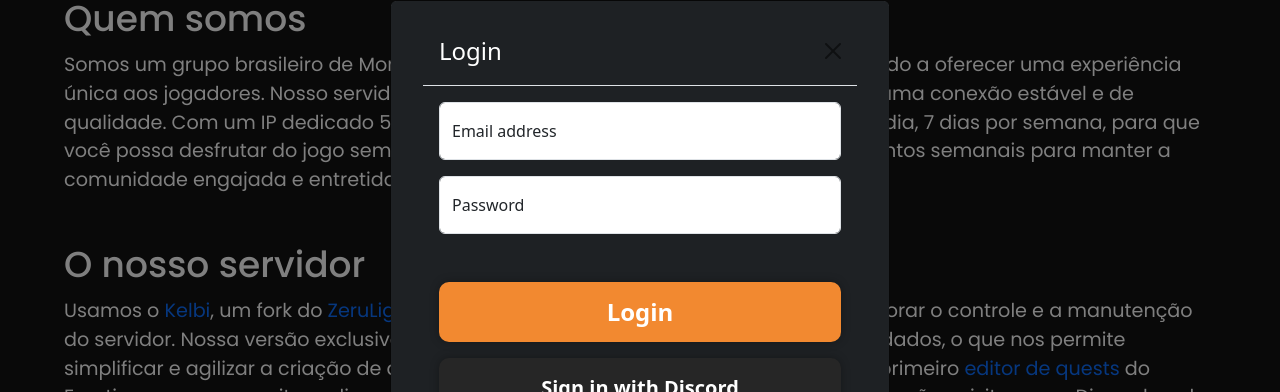
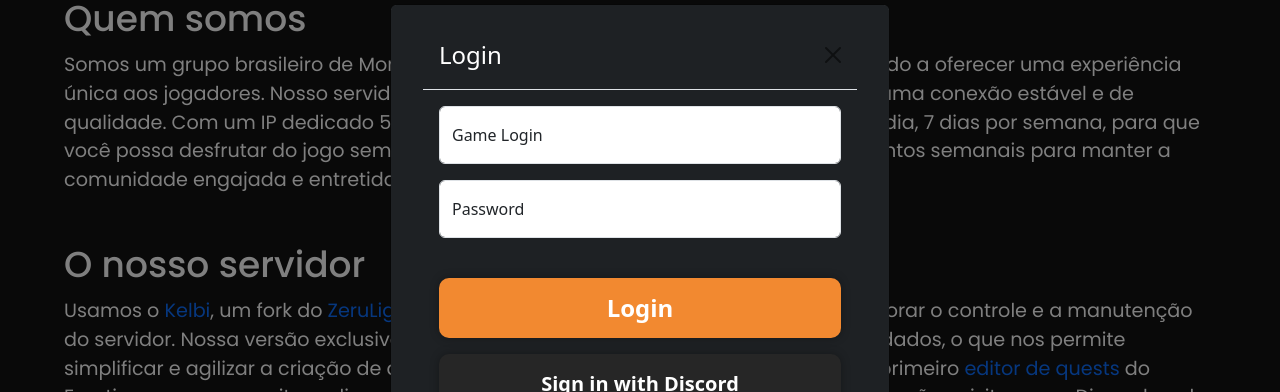
Before and after one commit to Invasor-de-Fronteiras/kelbi-web, a React (Vite) app: page /team in a window 1280 px wide. Both pictures are taken after a click on the button "Login". Shown: the part 175-567 px from the top of the page. Built offline with nearby package versions, Linux system fonts and the light colour scheme.

Commit message:
feat: add login validation

```diff
--- a/src/apiConfig.ts
+++ b/src/apiConfig.ts
@@ -8,6 +8,7 @@ export const apiEndpoints: ApiEndpoints = {
 	groupFloors: `${apiBaseUrl}/road/groupf`,
 	soloPoints: `${apiBaseUrl}/road/solop`,
 	groupPoints: `${apiBaseUrl}/road/groupp`,
+	login: `${apiBaseUrl}/login/ingame`,
 };
 
 export type PlayerData = {
@@ -23,3 +24,11 @@ export type TopPlayers = {
 	page: number;
 	data: PlayerData[];
 };
+
+export type LoginIngame = {
+	id: number;
+	username: string;
+	password: string;
+	token: string;
+	error: string;
+};
--- a/src/components/Login/index.tsx
+++ b/src/components/Login/index.tsx
@@ -1,10 +1,17 @@
-import React from 'react';
+import React, {useState, useEffect} from 'react';
 import styled from 'styled-components';
-import {Modal, Button, Form, FloatingLabel} from 'react-bootstrap';
+import {Modal, Form, FloatingLabel} from 'react-bootstrap';
 import CustomButton from '../CustomButton';
+import {type LoginIngame, apiEndpoints} from '../../apiConfig';
+import {saveToken} from './tokenStorage';
 
 type Props = {
 	handleClose: () => void;
+};
+
+type Credentials = {
+	username: string;
+	password: string;
 };
 
 const Container = styled.div`
@@ -13,8 +20,53 @@ const Container = styled.div`
 	padding: 1em 2em;
 `;
 
+const ErrorMessage = styled.p`
+	color: red;
+	text-align: end;
+`;
+
+const ErrorMessageContainer = styled.div`
+	height: 2em;
+`;
+
 export default function Login(props: Props) {
+	const [credentials, setCredentials] = useState<Credentials>({username: '', password: ''});
+	const [loginFail, setLoginFail] = useState<boolean>(false);
 	const {handleClose} = props;
+
+	const handleChange = (e: React.ChangeEvent<HTMLInputElement>) => {
+		const {name, value} = e.target;
+		setCredentials(prevCredentials => ({
+			...prevCredentials,
+			[name]: value,
+		}));
+	};
+
+	const handleSubmit = async () => {
+		const response = await fetch(`${apiEndpoints.login}/?login=${credentials.username}&password=${credentials.password}`);
+		const data = await response.json() as LoginIngame;
+
+		switch (response.status) {
+			case 200:
+				console.log('Logado: ', data);
+				saveToken(data.token);
+				handleClose();
+				break;
+			case 401:
+				setLoginFail(true);
+				break;
+			case 501:
+				setLoginFail(true);
+				console.error('Error: Unexpected result, login failed');
+				break;
+			default:
+				console.log('Error: Unexpected result');
+		}
+	};
+
+	useEffect(() => {
+		setLoginFail(false);
+	}, [credentials]);
 
 	return (
 		<Modal show={true} onHide={handleClose} centered>
@@ -25,19 +77,34 @@ export default function Login(props: Props) {
 				<Modal.Body>
 					<FloatingLabel
 						controlId='floatingInput'
-						label='Email address'
+						label='Game Login'
 						className='mb-3'
 					>
-						<Form.Control type='email' placeholder='name@example.com'/>
+						<Form.Control
+							type='text'
+							name='username'
+							value={credentials.username}
+							onChange={handleChange}
+							placeholder='User'
+						/>
 					</FloatingLabel>
 					<FloatingLabel controlId='floatingPassword' label='Password'>
-						<Form.Control type='password' placeholder='Password'/>
+						<Form.Control
+							type='password'
+							name='password'
+							value={credentials.password}
+							onChange={handleChange}
+							placeholder='Password'
+						/>
 					</FloatingLabel>
+					<ErrorMessageContainer>
+						{loginFail && <ErrorMessage>Wrong user or login</ErrorMessage>}
+					</ErrorMessageContainer>
 					<CustomButton
 						bgColor='var(--orange)'
 						width='100%'
-						onClick={handleClose}
-						className='mt-5'
+						onClick={handleSubmit}
+						className='mt-2'
 					>
 						Login
 					</CustomButton>
--- /dev/null
+++ b/src/components/Login/tokenStorage.ts
@@ -0,0 +1,11 @@
+const tokenKey = 'app_token';
+
+export const saveToken = (token: string) => {
+	localStorage.setItem(tokenKey, token);
+};
+
+export const loadToken = () => localStorage.getItem(tokenKey);
+
+export const removeToken = () => {
+	localStorage.removeItem(tokenKey);
+};
```
